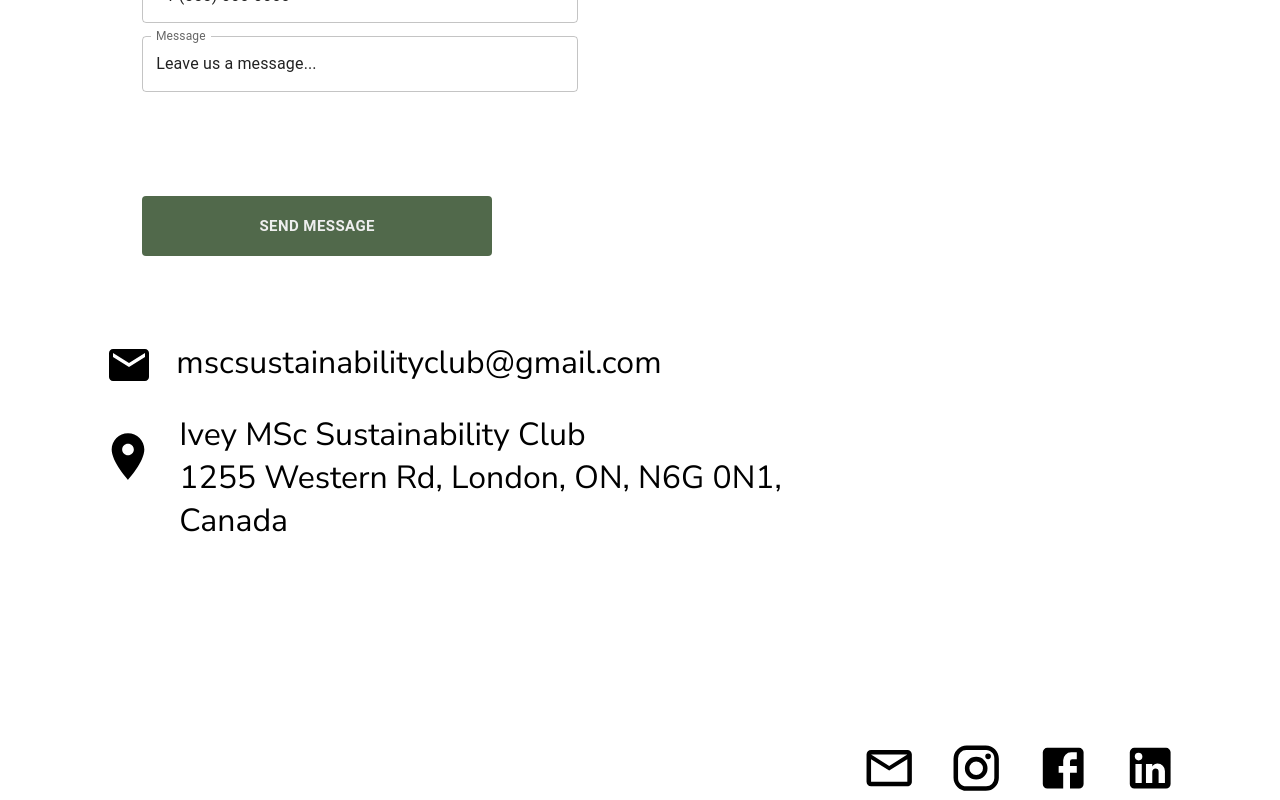
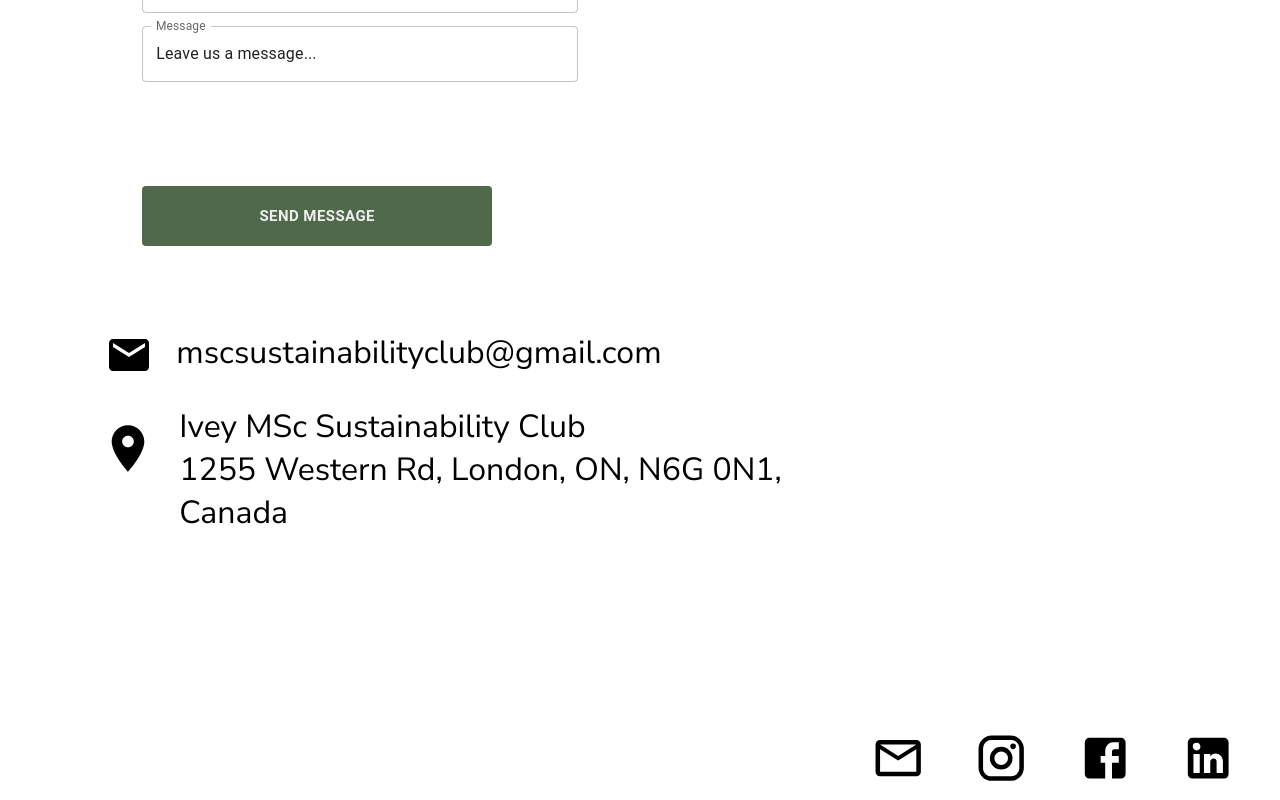
Before and after one commit to chandlerkx/ivey-sustainability, a React (Create React App) app in the folder frontend/: page /contact in a window 1280 px wide. Shown: the part 656-1456 px from the top of the page. Built offline with nearby package versions, Linux system fonts and the light colour scheme.

Commit message:
footer fixed
also got rid of the white stripes between nav bar and title card of my pages

```diff
--- /dev/null
+++ b/frontend/index.css
@@ -0,0 +1 @@
+@import url('https://fonts.googleapis.com/css2?family=Nunito+Sans:wght@400;700&display=swap');
--- a/frontend/package.json
+++ b/frontend/package.json
@@ -5,6 +5,7 @@
   "dependencies": {
     "@emotion/react": "^11.11.1",
     "@emotion/styled": "^11.11.0",
+    "@fontsource/nunito-sans": "^5.0.12",
     "@mui/icons-material": "^5.14.3",
     "@mui/material": "^5.14.4",
     "@testing-library/jest-dom": "^5.17.0",
--- /dev/null
+++ b/frontend/src/App.css
@@ -0,0 +1,3 @@
+body {
+    font-family: 'Nunito Sans', sans-serif;
+  }
--- a/frontend/src/App.js
+++ b/frontend/src/App.js
@@ -12,13 +12,14 @@
 import Past from './pages/Past'
 import './styles/App.css'
 import Header2 from './components/Header2';
+import './App.css'; // Import your CSS file with font styles
 
 
 
 function App() {
   return (
 
-    <div>
+    <div className="App">
 
       <Header2></Header2>
 
--- a/frontend/src/components/Footer.js
+++ b/frontend/src/components/Footer.js
@@ -6,35 +6,33 @@
   const iconStyle = { color: 'black', fontSize: '3.4em' };
 
   return (
-    <footer>
-      <Container maxWidth="lg" style={{ textAlign: 'right' }}>
-        <Grid container spacing={1}>
-          <Grid item xs={12} md={8} style={{ backgroundColor: 'transparent' }}>
-            {/* Add content for the first grid item if needed */}
-          </Grid>
-          <Grid item xs={12} md={0.9} style={{ backgroundColor: 'transparent' }}>
+    <div>
+      <Container maxWidth="100%" sx={{ flexGrow: 1, display: { xs: 'flex', md: 'flex', justifyContent: "flex-end"} }} style={{ backgroundColor: 'transparent', textAlign: 'right' }}>
+        <Grid container spacing={1} justifyContent={'flex-end'}>
+
+          <Grid item xs={3} md={1} style={{ backgroundColor: 'transparent', display: 'flex', justifyContent: 'center', alignItems: 'center'}}>
             <Link href="https://gmail.com/" target="_blank" rel="noopener noreferrer">
               <MailOutline fontSize="large" sx={iconStyle} />
             </Link>
           </Grid>
-          <Grid item xs={12} md={0.9} style={{ backgroundColor: 'transparent' }}>
+          <Grid item xs={3} md={1} style={{ backgroundColor: 'transparent' ,display: 'flex', justifyContent: 'center', alignItems: 'center'}}>
             <Link href="https://instagram.com/" target="_blank" rel="noopener noreferrer">
               <Instagram fontSize="large" style={iconStyle} />
             </Link>
           </Grid>
-          <Grid item xs={12} md={0.9} style={{ backgroundColor: 'transparent' }}>
+          <Grid item xs={3} md={1} style={{ backgroundColor: 'transparent' ,display: 'flex', justifyContent: 'center', alignItems: 'center'}}>
             <Link href="https://www.facebook.com/" target="_blank" rel="noopener noreferrer">
               <Facebook fontSize="large" style={iconStyle} />
             </Link>
           </Grid>
-          <Grid item xs={12} md={0.9} style={{ backgroundColor: 'transparent' }}>
+          <Grid item xs={3} md={1} style={{ backgroundColor: 'transparent' ,display: 'flex', justifyContent: 'center', alignItems: 'center'}}>
             <Link href="https://www.linkedin.com/" target="_blank" rel="noopener noreferrer">
               <LinkedIn fontSize="large" style={iconStyle} />
             </Link>
           </Grid>
         </Grid>
       </Container>
-    </footer>
+    </div>
   );
 }
 
--- a/frontend/src/components/Header2.js
+++ b/frontend/src/components/Header2.js
@@ -95,11 +95,11 @@
           </IconButton>
           <Box sx={{ flexGrow: 1, display: { xs: 'none', md: 'flex', justifyContent: "flex-end"} }}>
 
-            <Button style={{fontSize: "20px", marginRight: "4%", color:'black'}} component={Link} to="/" color="inherit">Home</Button>
+            <Button style={{fontSize: "20px", marginRight: "3%", color:'black'}} component={Link} to="/" color="inherit">Home</Button>
             <DropdownMenu/>
-            <Button style={{fontSize: "20px", marginLeft: "4%", color:'black'}} component={Link} to="/ourteam" color="inherit">Our Team</Button>
-            <Button style={{fontSize: "20px",marginLeft: "4%",color:'black'}} component={Link} to="/media" color="inherit">Media</Button>
-            <Button style={{fontSize: "20px",marginLeft: "4%",color:'black'}} component={Link} to="/contact" color="inherit">Contact</Button>
+            <Button style={{fontSize: "20px", marginLeft: "3%", color:'black'}} component={Link} to="/ourteam" color="inherit">Our Team</Button>
+            <Button style={{fontSize: "20px",marginLeft: "3%",color:'black'}} component={Link} to="/media" color="inherit">Media</Button>
+            <Button style={{fontSize: "20px",marginLeft: "3%",color:'black'}} component={Link} to="/contact" color="inherit">Contact</Button>
 
           </Box>
 
--- a/frontend/src/components/TeamCard.js
+++ b/frontend/src/components/TeamCard.js
@@ -11,7 +11,7 @@
                 onMouseLeave={() => setIsHovered(false)}
             >
                 <div style={{paddingRight:'3rem', position:'relative', textAlign:'center'}}>
-                    <img src={imgFile} alt={name} style={{width:'100%', height:'auto', filter: isHovered ? 'blur(5px)' : 'none', transition: 'filter 0.1s'}}></img>
+                    <img src={imgFile} alt={name} style={{width:'100%', height:'auto', filter: isHovered ? 'blur(5px)' : 'none', transition: 'filter 0.05s'}}></img>
                     </div>
                     {isHovered && (
                         <div style={{position: 'absolute',
@@ -19,7 +19,9 @@
                         backgroundColor: 'rgba(255, 255, 255, 0.8)', // Optional: Add background color for better readability
                         padding: '1rem', // Optional: Add padding for better spacing
                         borderRadius: '10px',
-                        maxWidth:'10rem'}}>
+                        maxWidth:'10rem',
+                        opacity: isHovered ? 1 : 0,
+                        transition: 'opacity 3s'}}>
                             <p style={{}}>{description}</p>
                         </div>
                     )}
--- a/frontend/src/pages/Contact.js
+++ b/frontend/src/pages/Contact.js
@@ -9,7 +9,7 @@
 const Contact = () => {
     return (
         <div>
-            <div style={{height: '10px', backgroundColor: 'white'}}/>
+            <div style={{height: '0px', backgroundColor: 'white'}}/>
             <Stripe title="Contact" description="Questions, comments, or concerns? Connect wth us!"></Stripe>
             <div style={{marginTop: "3%", display: 'flex'}}>
                 <div style={{backgroundColor: 'white', height: '100px', flex: 1}}/>
--- a/frontend/src/pages/Events.js
+++ b/frontend/src/pages/Events.js
@@ -8,7 +8,7 @@
     var text = "Lorem ipsum dolor sit amet, consectetur adipiscing elit, sed do eiusmod tempor incididunt ut labore et dolore magna aliqua. Ut enim ad minim veniam, quis nostrud exercitation ullamco laboris nisi ut aliquip ex ea commodo consequat. Duis aute irure dolor in reprehenderit in voluptate velit esse cillum dolore eu fugiat nulla pariatur. Excepteur sint occaecat cupidatat non proident, sunt in culpa qui officia deserunt mollit anim id est laborum"
     return (
         <div>
-            <div style={{height: '10px', backgroundColor: 'white'}}>
+            <div style={{height: '0px', backgroundColor: 'white'}}>
             {/* LINE BREAK  */}
             </div>
             <Stripe title="Events" description="A showcase of upcoming events."></Stripe>
--- a/frontend/src/pages/Past.js
+++ b/frontend/src/pages/Past.js
@@ -8,7 +8,7 @@
     var text = "Lorem ipsum dolor sit amet, consectetur adipiscing elit, sed do eiusmod tempor incididunt ut labore et dolore magna aliqua. Ut enim ad minim veniam, quis nostrud exercitation ullamco laboris nisi ut aliquip ex ea commodo consequat. Duis aute irure dolor in reprehenderit in voluptate velit esse cillum dolore eu fugiat nulla pariatur. Excepteur sint occaecat cupidatat non proident, sunt in culpa qui officia deserunt mollit anim id est laborum"
     return (
         <div>
-            <div style={{height: '10px', backgroundColor: 'white'}}>
+            <div style={{height: '0px', backgroundColor: 'white'}}>
             {/* LINE BREAK  */}
             </div>
             <Stripe title="Events" description="A showcase of past events."></Stripe>
```
Also changed, not shown: frontend/src/components/BgImage.js (deleted), 1 other file (tests, documents, lock files or other folders).
